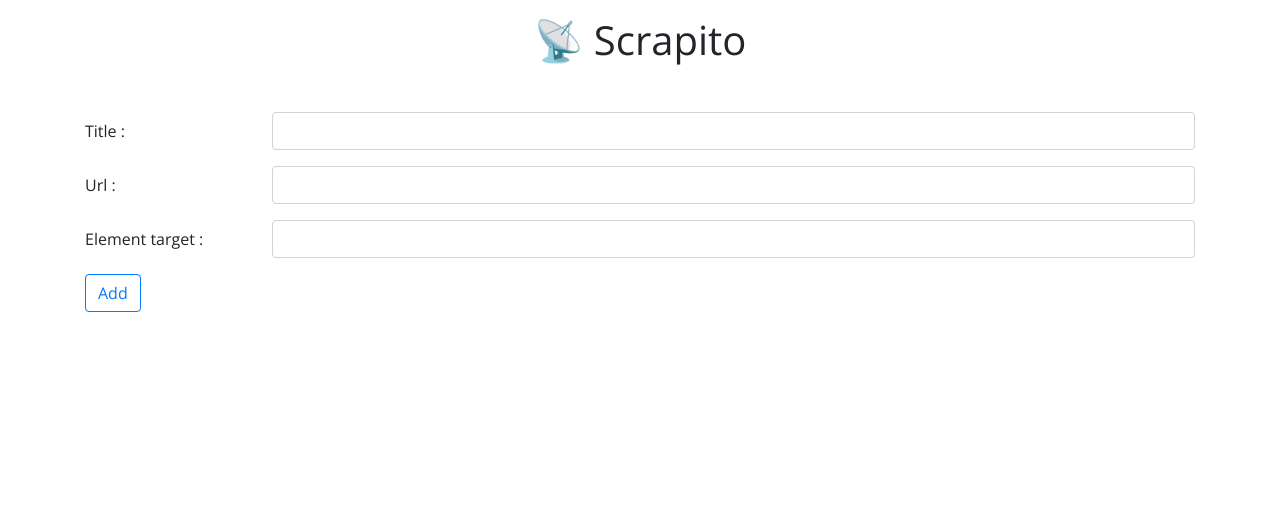
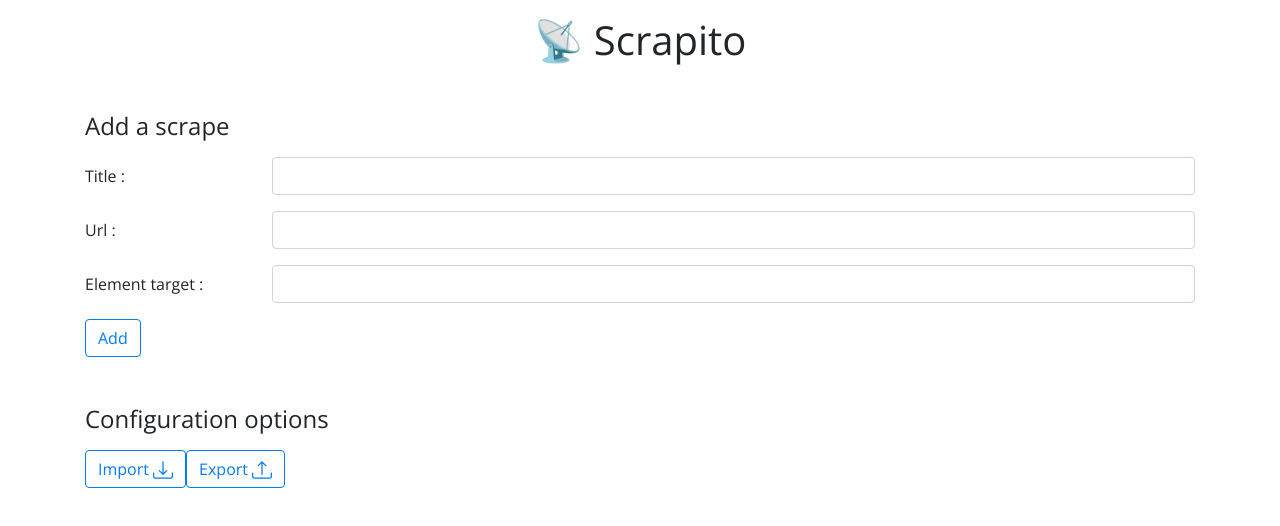
Before and after one commit to remirobichet/scrapito, a Nuxt app: page / in a window 1280 px wide. Shown: the top 526 px of the page. Built offline with nearby package versions, Linux system fonts and the light colour scheme.

Commit message:
:sparkles: Init component ConfigurationOptions

```diff
--- /dev/null
+++ b/components/ConfigrationOptions.vue
@@ -0,0 +1,33 @@
+<template>
+  <b-container class="mb-5">
+    <h4 class="mb-3">Configuration options</h4>
+    <b-button v-b-modal.modal-import variant="outline-primary">
+      Import <b-icon icon="download" aria-hidden="true"></b-icon>
+    </b-button>
+    <b-modal id="modal-import" centered title="Import configuration">
+      <p class="my-4">IMPORT</p>
+    </b-modal>
+
+    <b-button v-b-modal.modal-export variant="outline-primary">
+      Export <b-icon icon="upload" aria-hidden="true"> </b-icon
+    ></b-button>
+    <b-modal id="modal-export" centered title="Import configuration">
+      <p class="my-4">EXPORT</p>
+    </b-modal>
+  </b-container>
+</template>
+
+<script>
+import Vue from 'vue'
+
+export default Vue.extend({
+  name: 'ConfigrationOptions',
+  beforeCreate() {
+    this.$store.commit('scrape/initialiseStore')
+  },
+  computed: {},
+  methods: {},
+})
+</script>
+
+<style></style>
--- a/pages/index.vue
+++ b/pages/index.vue
@@ -1,6 +1,7 @@
 <template>
   <div>
     <b-container class="mb-5">
+      <h4 class="mb-3">Add a scrape</h4>
       <b-form-group
         label-cols="4"
         label-cols-lg="2"
@@ -31,6 +32,7 @@
       </b-form-group>
       <b-button variant="outline-primary" @click="addScrape">Add</b-button>
     </b-container>
+    <ConfigrationOptions />
     <b-container class="mb-5">
       <b-card-group v-for="(item, idx) in scrape" v-bind:key="idx">
         <b-card :title="item.title" class="my-3">
@@ -50,9 +52,14 @@
 
 <script lang="ts">
 import Vue from 'vue'
-import global from '~/mixins/global'
+import global from '@/mixins/global'
+
+import ConfigrationOptions from '@/components/ConfigrationOptions.vue'
 
 export default Vue.extend({
+  components: {
+    ConfigrationOptions,
+  },
   mixins: [global],
   beforeCreate() {
     this.$store.commit('scrape/initialiseStore')
```
